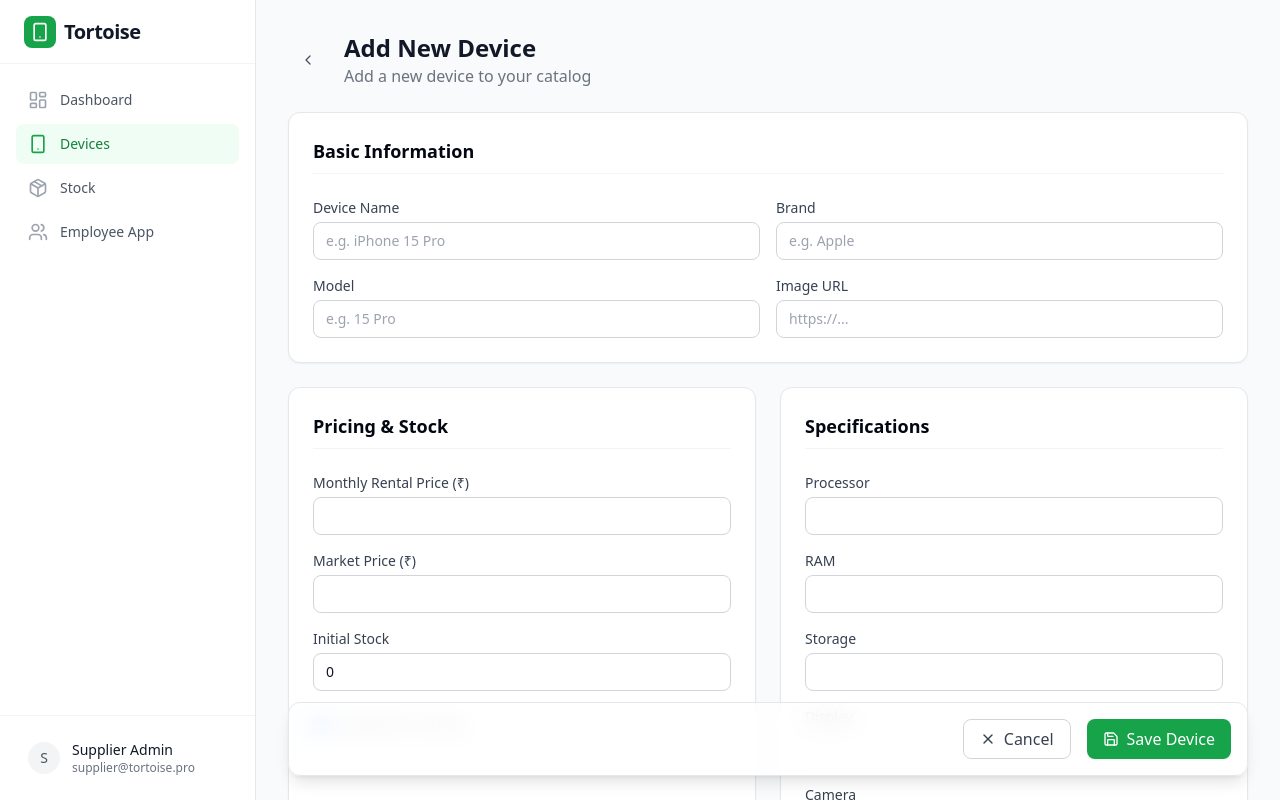
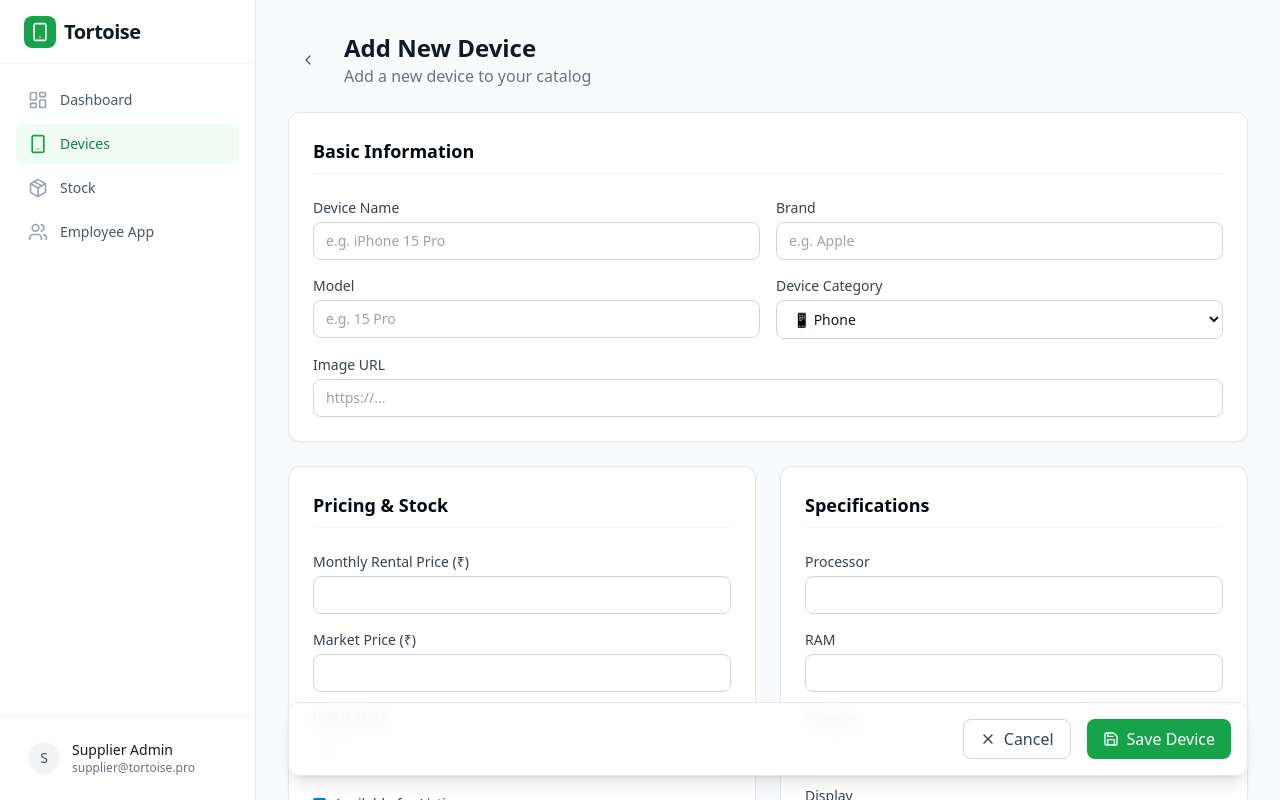
Before and after one commit to anand2026/turoise-Assingment, a React (Vite) app: page /devices/new in a window 1280 px wide. Shown: the top 800 px of the page. Built offline with nearby package versions, Linux system fonts and the light colour scheme.

Commit message:
Add device category dropdown: Phone, Laptop, Tablet, Smartwatch, Headphones, Other

```diff
--- a/src/features/devices/domain/entities/Device.ts
+++ b/src/features/devices/domain/entities/Device.ts
@@ -8,11 +8,14 @@ export interface Offer {
     isActive: boolean;
 }
 
+export type DeviceCategory = 'phone' | 'laptop' | 'tablet' | 'smartwatch' | 'headphones' | 'other';
+
 export interface Device {
     id: string;
     name: string;
     brand: string;
     model: string;
+    category: DeviceCategory;
     image: string; // URL
     price: number; // Monthly rental price
     marketPrice: number; // Original market price
--- a/src/features/devices/presentation/components/DeviceForm.tsx
+++ b/src/features/devices/presentation/components/DeviceForm.tsx
@@ -2,14 +2,24 @@ import { useForm } from 'react-hook-form';
 import { zodResolver } from '@hookform/resolvers/zod';
 import * as z from 'zod';
 import { Button, Card } from '../../../../core/components/ui';
-import type { Device } from '../../domain/entities/Device';
+import type { Device, DeviceCategory } from '../../domain/entities/Device';
 import { Loader2, Save, X } from 'lucide-react';
 import { useNavigate } from 'react-router-dom';
+
+const deviceCategories: { value: DeviceCategory; label: string }[] = [
+    { value: 'phone', label: '📱 Phone' },
+    { value: 'laptop', label: '💻 Laptop' },
+    { value: 'tablet', label: '📲 Tablet' },
+    { value: 'smartwatch', label: '⌚ Smartwatch' },
+    { value: 'headphones', label: '🎧 Headphones' },
+    { value: 'other', label: '📦 Other' },
+];
 
 const deviceSchema = z.object({
     name: z.string().min(2, 'Name must be at least 2 characters'),
     brand: z.string().min(2, 'Brand is required'),
     model: z.string().min(1, 'Model is required'),
+    category: z.enum(['phone', 'laptop', 'tablet', 'smartwatch', 'headphones', 'other']),
     image: z.string().url('Must be a valid URL'),
     price: z.coerce.number().min(0, 'Price must be positive'),
     marketPrice: z.coerce.number().min(0, 'Market price must be positive'),
@@ -42,6 +52,7 @@ export function DeviceForm({ initialData, onSubmit, isSubmitting }: DeviceFormPr
         } : {
             isActive: true,
             stock: 0,
+            category: 'phone',
             specifications: {
                 processor: '',
                 ram: '',
@@ -63,7 +74,22 @@ export function DeviceForm({ initialData, onSubmit, isSubmitting }: DeviceFormPr
                         <Input label="Device Name" error={errors.name?.message} {...register('name')} placeholder="e.g. iPhone 15 Pro" />
                         <Input label="Brand" error={errors.brand?.message} {...register('brand')} placeholder="e.g. Apple" />
                         <Input label="Model" error={errors.model?.message} {...register('model')} placeholder="e.g. 15 Pro" />
-                        <Input label="Image URL" error={errors.image?.message} {...register('image')} placeholder="https://..." />
+
+                        {/* Category Dropdown */}
+                        <div>
+                            <label className="block text-sm font-medium text-gray-700 mb-1">Device Category</label>
+                            <select
+                                {...register('category')}
+                                className="w-full rounded-lg border border-gray-300 bg-white px-3 py-2 text-sm text-gray-900 focus:outline-none focus:ring-2 focus:ring-tortoise-500"
+                            >
+                                {deviceCategories.map(cat => (
+                                    <option key={cat.value} value={cat.value}>{cat.label}</option>
+                                ))}
+                            </select>
+                            {errors.category && <p className="mt-1 text-xs text-red-500">{errors.category.message}</p>}
+                        </div>
+
+                        <Input label="Image URL" error={errors.image?.message} {...register('image')} placeholder="https://..." className="md:col-span-2" />
                     </div>
                 </Card>
 
```
